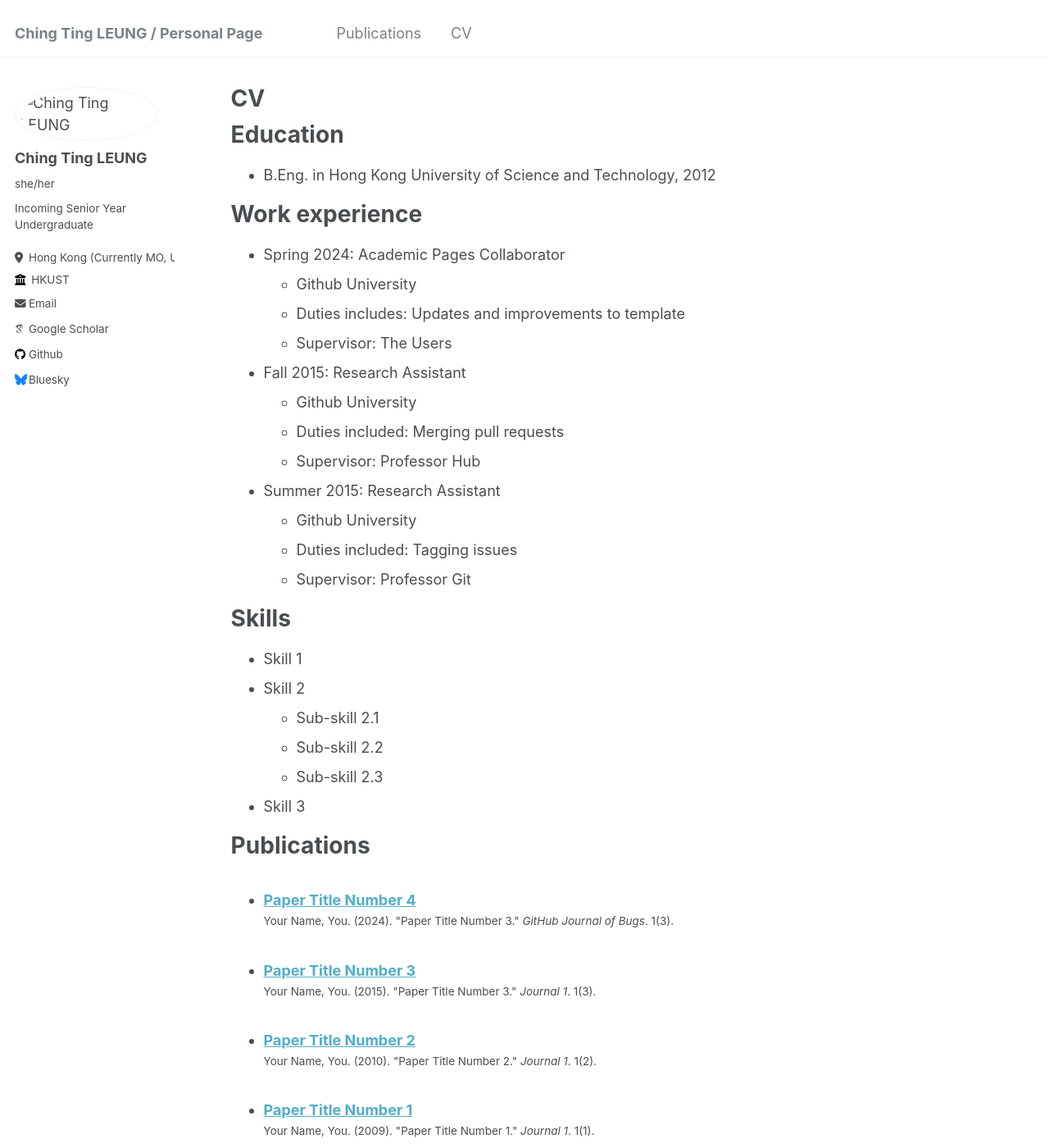
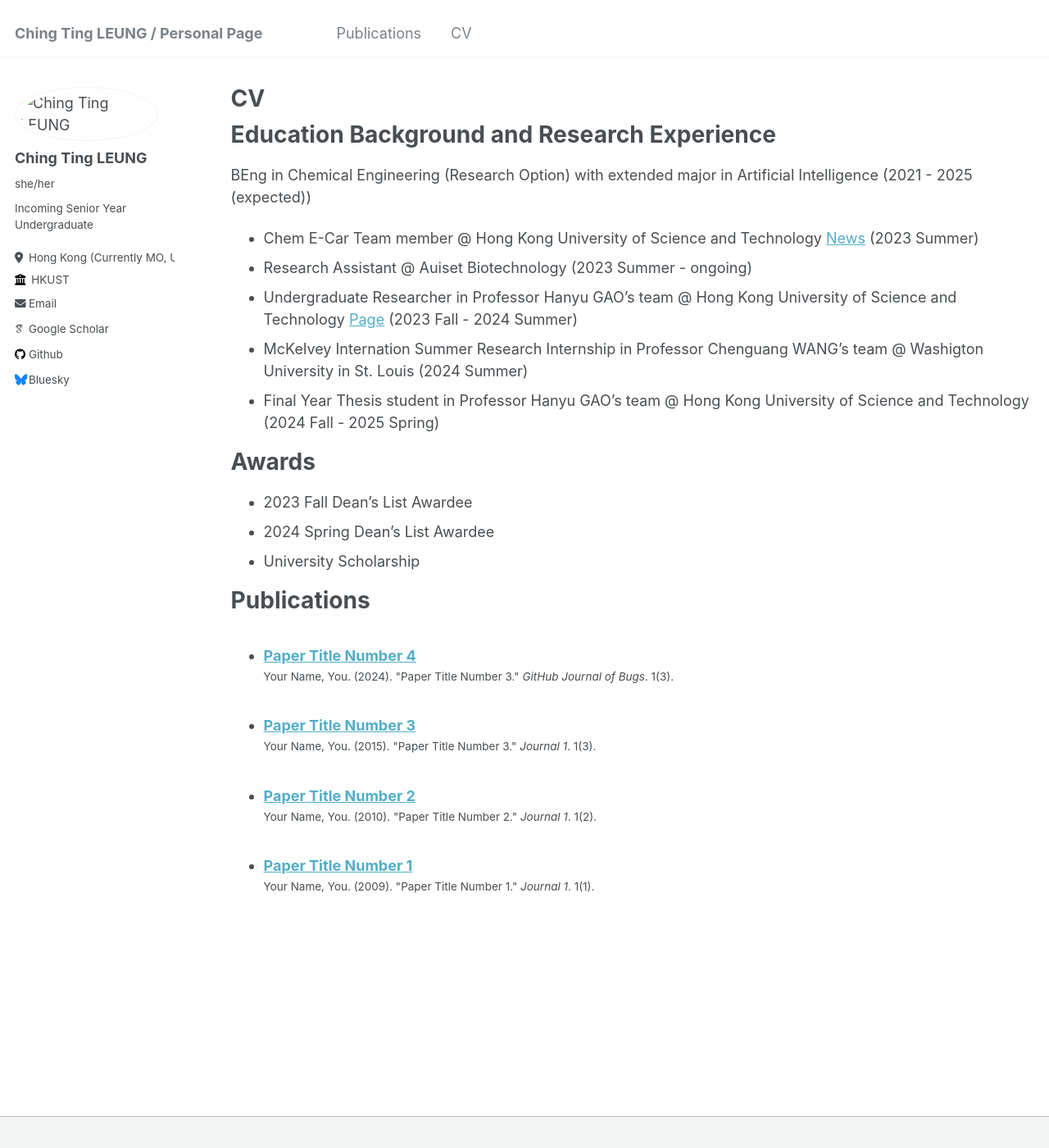
Before and after one commit to ting2025/ting2025.github.io, a Jekyll site: the page built from _pages/cv.md, in a window 1280 px wide and 1400 px high. Shown: the whole window at 82% size. Built offline with Jekyll 4.4.1, drawn with Linux system fonts in a browser that asks for light colours; some web fonts are replaced; some of the changed text lies outside the part shown.

Commit message:
Update cv.md

```diff
--- a/_pages/cv.md
+++ b/_pages/cv.md
@@ -9,54 +9,26 @@ redirect_from:
 
 {% include base_path %}
 
-Education
+Education Background and Research Experience
 ======
-* B.Eng. in Hong Kong University of Science and Technology, 2012
+BEng in Chemical Engineering (Research Option) with extended major in Artificial Intelligence (2021 - 2025 (expected))
 
-Work experience
+- Chem E-Car Team member @ Hong Kong University of Science and Technology [News](https://seng.hkust.edu.hk/news/20231211/hkust-chem-e-car-team-placed-11th-globally-and-won-best-video-award-2023-aiche-chem-e-car-competition) (2023 Summer)
+- Research Assistant @ Auiset Biotechnology (2023 Summer - ongoing)
+- Undergraduate Researcher in Professor Hanyu GAO's team @ Hong Kong University of Science and Technology
+  [Page](https://hanyugao.com/tina-leung/)  (2023 Fall - 2024 Summer)
+- McKelvey Internation Summer Research Internship in Professor Chenguang WANG's team @ Washigton University in St. Louis (2024 Summer)
+- Final Year Thesis student in Professor Hanyu GAO's team @ Hong Kong University of Science and Technology (2024 Fall - 2025 Spring)
+
+Awards
 ======
-* Spring 2024: Academic Pages Collaborator
-  * Github University
-  * Duties includes: Updates and improvements to template
-  * Supervisor: The Users
+- 2023 Fall Dean's List Awardee
+- 2024 Spring Dean's List Awardee
+- University Scholarship
 
-* Fall 2015: Research Assistant
-  * Github University
-  * Duties included: Merging pull requests
-  * Supervisor: Professor Hub
-
-* Summer 2015: Research Assistant
-  * Github University
-  * Duties included: Tagging issues
-  * Supervisor: Professor Git
-
-Skills
-======
-* Skill 1
-* Skill 2
-  * Sub-skill 2.1
-  * Sub-skill 2.2
-  * Sub-skill 2.3
-* Skill 3
 
 Publications
 ======
   <ul>{% for post in site.publications reversed %}
     {% include archive-single-cv.html %}
   {% endfor %}</ul>
-
-Talks
-======
-  <ul>{% for post in site.talks reversed %}
-    {% include archive-single-talk-cv.html  %}
-  {% endfor %}</ul>
-
-Teaching
-======
-  <ul>{% for post in site.teaching reversed %}
-    {% include archive-single-cv.html %}
-  {% endfor %}</ul>
-
-Service and leadership
-======
-* Currently signed in to 43 different slack teams
```
